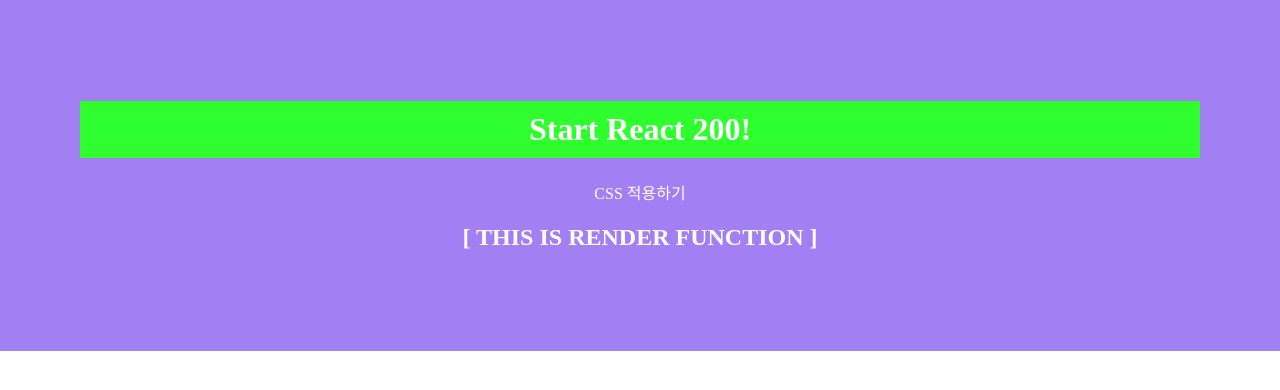
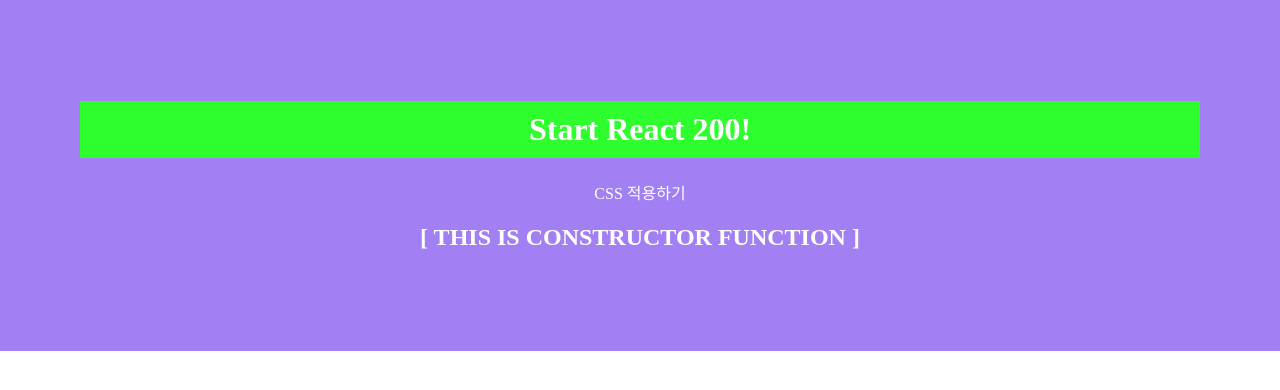
Before and after one commit to paki1019/react200, a React (Create React App) app: page / in a window 1280 px wide. Shown: the top 390 px of the page. Built offline with nearby package versions, Linux system fonts and the light colour scheme.

Commit message:
생명주기 함수 constructor(props) 사용하기

```diff
--- a/src/App.js
+++ b/src/App.js
@@ -1,6 +1,6 @@
 import React from "react";
 import './App.css';
-import LifecycleEx from "./R004_LifecycleEx"
+import LifecycleEx from "./R005_LifecycleEx"
 
 function App() {
   return (
--- /dev/null
+++ b/src/R005_LifecycleEx.js
@@ -0,0 +1,18 @@
+import React, { Component } from "react";
+
+class R005_LifecycleEx extends Component {
+    constructor(props) {
+        super(props);
+        this.state = {};
+        console.log('1. constructor Call')
+    }
+
+    render() {
+        console.log('3, render Call');
+        return (
+            <h2>[ THIS IS CONSTRUCTOR FUNCTION ]</h2>
+        )
+    }
+}
+
+export default R005_LifecycleEx;
```
